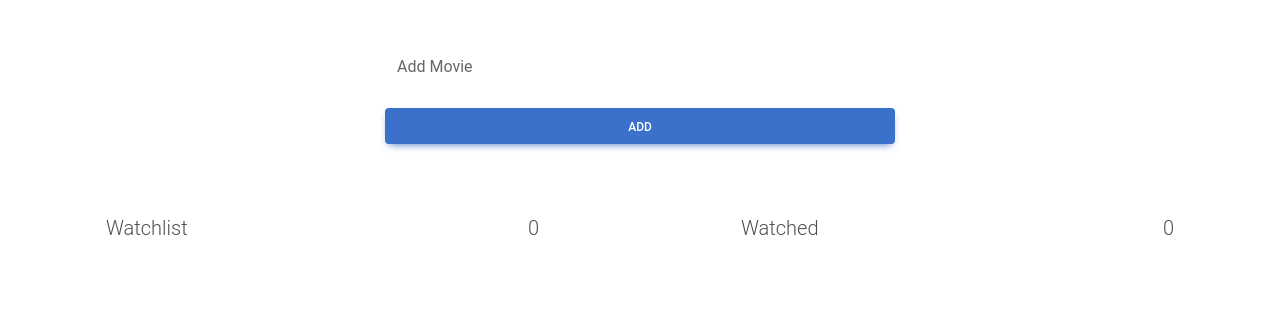
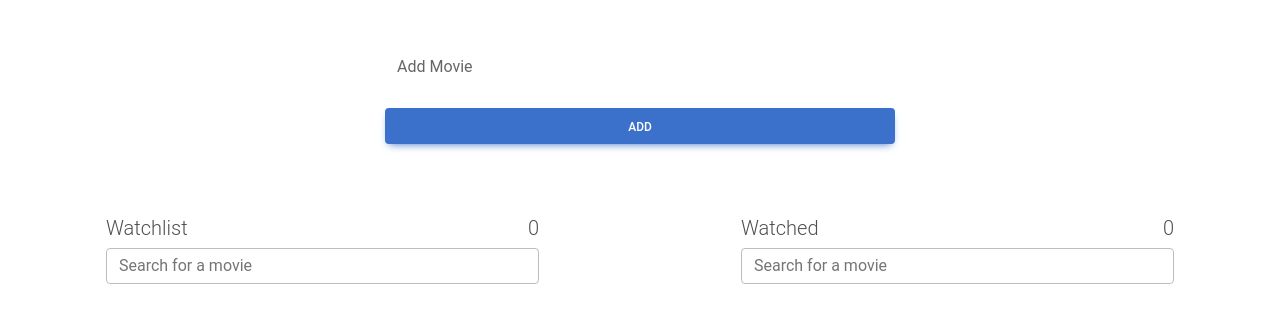
Before and after one commit to mhussein15/react-movie-app, a React (Create React App) app: page / in a window 1280 px wide. Shown: the top 322 px of the page. Built offline with nearby package versions, Linux system fonts and the light colour scheme.

Commit message:
Added Search Bar

```diff
--- a/src/Components/MovieList.jsx
+++ b/src/Components/MovieList.jsx
@@ -1,7 +1,11 @@
 import { useSelector } from "react-redux";
 import MovieItem from "./MovieItem";
+import SearchBar from "./SearchBar";
+import { useState } from "react";
 
 export default function MovieList() {
+  const [query, setQuery] = useState("");
+
   const movies = useSelector((state) => state.movies);
 
   // const toWatchList = movies.filter((movies) => movies.watched === true);
@@ -26,18 +30,26 @@ export default function MovieList() {
             Watchlist{" "}
             <span style={{ float: "right" }}>{toWatchList.length}</span>
           </h1>
+          <SearchBar setQuery={setQuery} />
           <ul class="list-group">
-            {toWatchList.map((movie) => (
-              <MovieItem movie={movie} />
-            ))}
+            {toWatchList
+              .filter((movie) =>
+                movie.name.toLowerCase().includes(query.toLowerCase())
+              )
+              .map((movie) => (
+                <MovieItem movie={movie} />
+              ))}
           </ul>
         </div>
         <div className="col-5  p-3 m-2 ms-auto">
           <h1 className="lead">
             Watched <span style={{ float: "right" }}>{WatchedList.length}</span>
           </h1>
+          <SearchBar setQuery={setQuery} />
           <ul class="list-group">
-            {WatchedList.map((movie) => (
+            {WatchedList.filter((movie) =>
+              movie.name.toLowerCase().includes(query.toLowerCase())
+            ).map((movie) => (
               <MovieItem movie={movie} />
             ))}
           </ul>
--- /dev/null
+++ b/src/Components/SearchBar.jsx
@@ -0,0 +1,14 @@
+import React from "react";
+
+export default function SearchBar(props) {
+  return (
+    <input
+      type="search"
+      className="form-control"
+      placeholder="Search for a movie"
+      name="name"
+      onChange={(event) => props.setQuery(event.target.value)}
+      id="form1Example1"
+    />
+  );
+}
```
Also changed, not shown: 1 other file (tests, documents, lock files or other folders).
